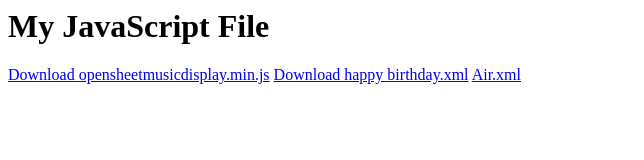
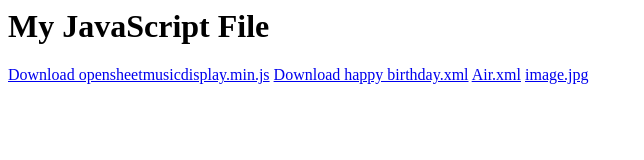
Before and after one commit to darhg17/my-js-host, a plain HTML site: page index.html in a window 1280 px wide. Shown: the whole page, without its empty margins (0-644 px from the left). Drawn offline with Linux system fonts and the light colour scheme.

Commit message:
Update index.html

```diff
--- a/index.html
+++ b/index.html
@@ -2,3 +2,5 @@
 <a href="ExtendedOSMD.min.js">Download opensheetmusicdisplay.min.js</a>
 <a href="happy birthday.xml">Download happy birthday.xml</a>
 <a href="Air.xml">Air.xml</a>
+
+<a href="image.jpg">image.jpg</a>
```
